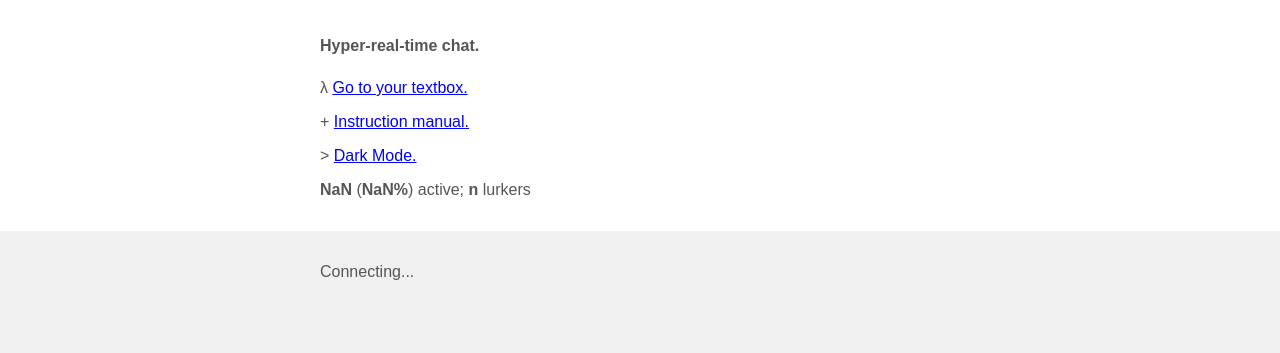
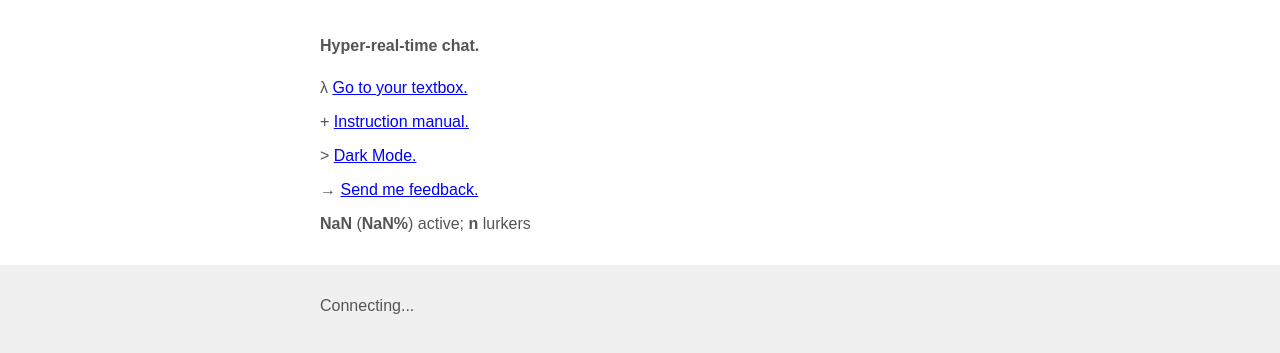
Before and after one commit to hhaatt/editfight-hyperchat, a website: page public/index.html in a window 1280 px wide. Shown: the part 79-432 px from the top of the page. Drawn offline with nearby package versions, Linux system fonts and the light colour scheme.

Commit message:
feedback

```diff
--- a/public/index.html
+++ b/public/index.html
@@ -341,6 +341,8 @@
 
           <p>&gt; <a href="#"
                v-on:click.prevent="toggleDarkMode">{{darkMode ? "Light Mode" : "Dark Mode"}}.</a></p>
+          <p>&rarr; <a target="_blank"
+               href="http://editfight.com/#chat">Send me feedback.</a></p>
 
           <!-- <p><span v-html="showDonateLink ? '&minus;' : '&plus;'"></span> <a href="#"
                v-on:click.prevent="showDonateLink = !showDonateLink">Show admin your love.</a></p>
```
